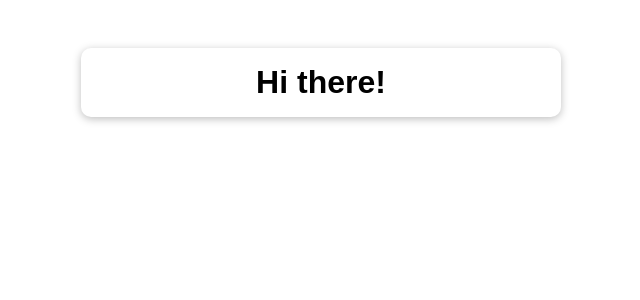
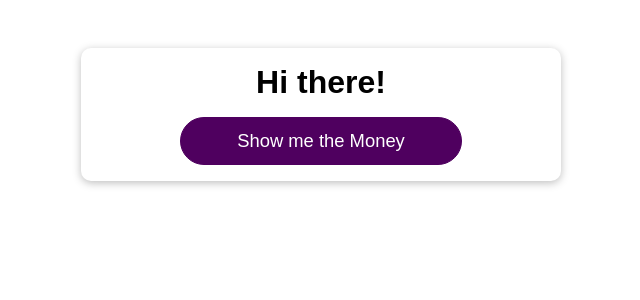
Before and after one commit to alexandrkadai/optimise, a React (Create React App) app: page / in a window 1280 px wide. Shown: the top 300 px of the page, without its empty margins (319-959 px from the left). Built offline with nearby package versions, Linux system fonts and the light colour scheme.

Commit message:
Starting optimisation

```diff
--- a/src/App.css
+++ b/src/App.css
@@ -5,6 +5,7 @@
   background: white;
   box-shadow: 0 2px 8px rgba(0, 0, 0, 0.26);
   border-radius: 10px;
+  text-align: center;
 }
 
 .app h1 {
--- a/src/App.js
+++ b/src/App.js
@@ -1,11 +1,18 @@
-import React from 'react';
-
+import React, { useState } from 'react';
+import Button from './components/UI/Button/Button';
+import DemoOutput from './components/Demo/DemoOutput';
 import './App.css';
 
 function App() {
+  const [showParagraph, setShowParagraph] = useState(false);
+  const togglePragraph = () => {
+    setShowParagraph((prevShowPraragraph) => !prevShowPraragraph);
+  };
   return (
     <div className="app">
       <h1>Hi there!</h1>
+      <DemoOutput show={showParagraph} />
+      <Button onClick={togglePragraph}> Show me the Money</Button>
     </div>
   );
 }
--- /dev/null
+++ b/src/components/Demo/DemoOutput.js
@@ -0,0 +1,11 @@
+import React from 'react';
+
+const DemoOutput = (props) => {
+  return (
+    <>
+      <p>{props.show ? 'money Its a paragraph with money!' : ''}</p>
+    </>
+  );
+};
+
+export default DemoOutput;
```
